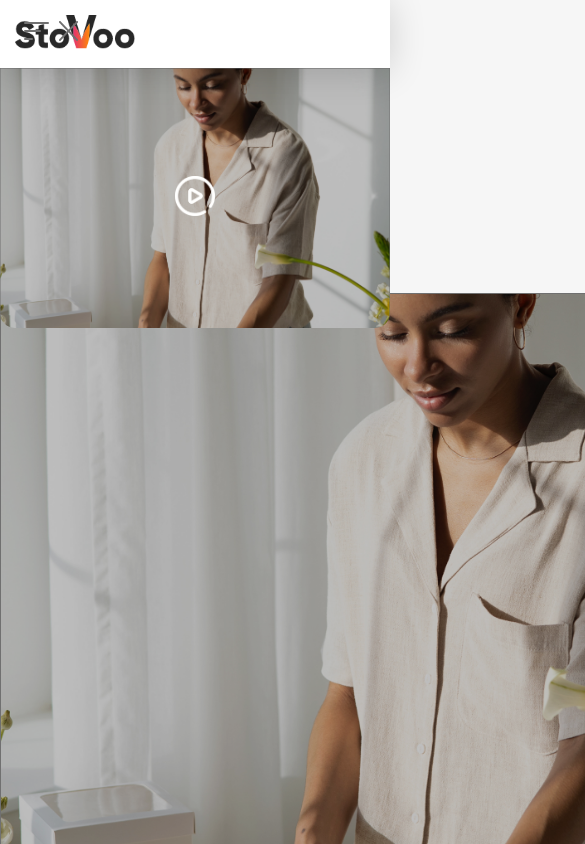
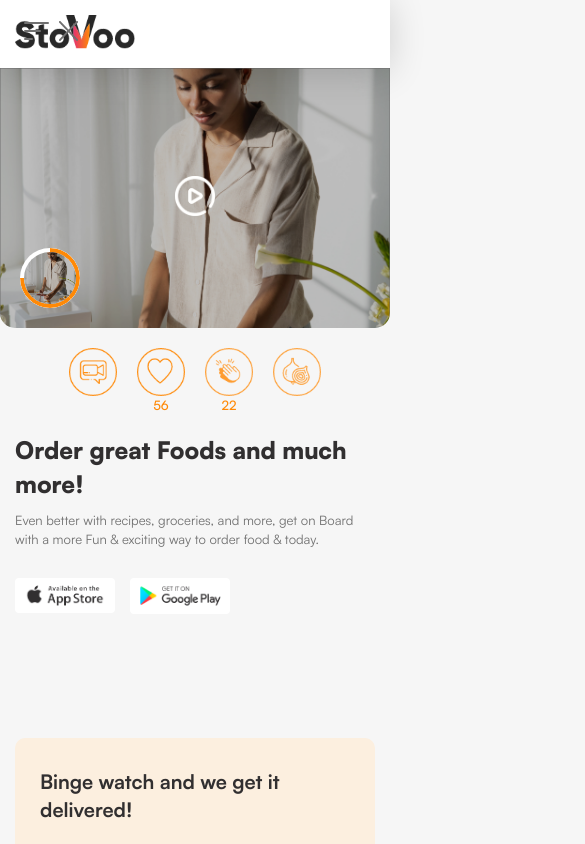
Before and after one commit to harun-r/stovoo-react, a React (Create React App) app: page / in a window 390 px wide. Shown: the top 844 px of the page, 585 px wide, since content can reach past the window. Built offline with nearby package versions, Linux system fonts and the light colour scheme.

Commit message:
Update _common.scss

```diff
--- a/src/assets/scss/layout/_common.scss
+++ b/src/assets/scss/layout/_common.scss
@@ -52,13 +52,12 @@
       position: absolute;
       right: -80px;
       top: 0;
-      padding-top: 40px;
       @media (max-width: 768px) {
         position: static;
         width: 100%;
         order: 2;
         padding-top: 0;
-        margin-top: -75px;
+        margin-top: -120px;
       }
       .radial-progress-inner{
         width: 54px !important;
@@ -739,3 +738,68 @@
   }
 
 }
+.circle-wrap {
+  width: 60px;
+  height: 60px;
+  background: #fff;
+  border-radius: 50%;
+  position: relative;
+  margin-bottom: 20px;
+  overflow: hidden;
+  @media (max-width: 768px) {
+    margin-bottom: 40px;
+    margin-left: 20px;
+  }
+}
+
+.circle-wrap .circle .mask,
+.circle-wrap .circle .fill {
+  width: 60px;
+  height: 60px;
+  position: absolute;
+  border-radius: 50%;
+}
+
+.circle-wrap .circle .mask {
+  clip: rect(0px, 60px, 60px, 30px);
+}
+
+.circle-wrap .inside-circle {
+  width: 52px;
+  height: 52px;
+  border-radius: 50%;
+  background: #fff;
+  position: absolute;
+  left: 50%;
+  top: 50%;
+  transform: translate(-50%, -50%);
+  img{
+    width: 100%;
+    height: 100%;
+    border-radius: 50%;
+    object-fit: cover;
+  }
+}
+
+/* color animation */
+
+/* 3rd progress bar */
+.mask .fill {
+  clip: rect(0px, 30px, 60px, 0px);
+  background-color:#ff8906;
+}
+
+.mask.full,
+.circle .fill {
+  animation: fill ease-in-out 3s;
+  transform: rotate(135deg);
+}
+
+@keyframes fill{
+  0% {
+    transform: rotate(0deg);
+  }
+  100% {
+    transform: rotate(135deg);
+  }
+}
```
